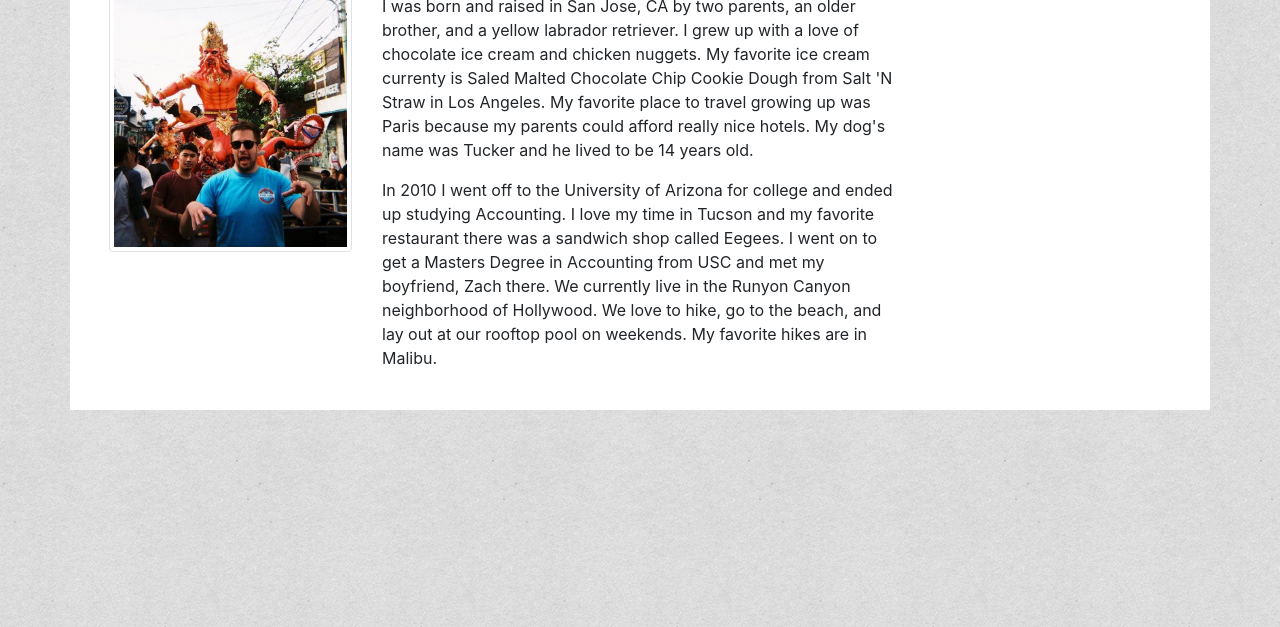
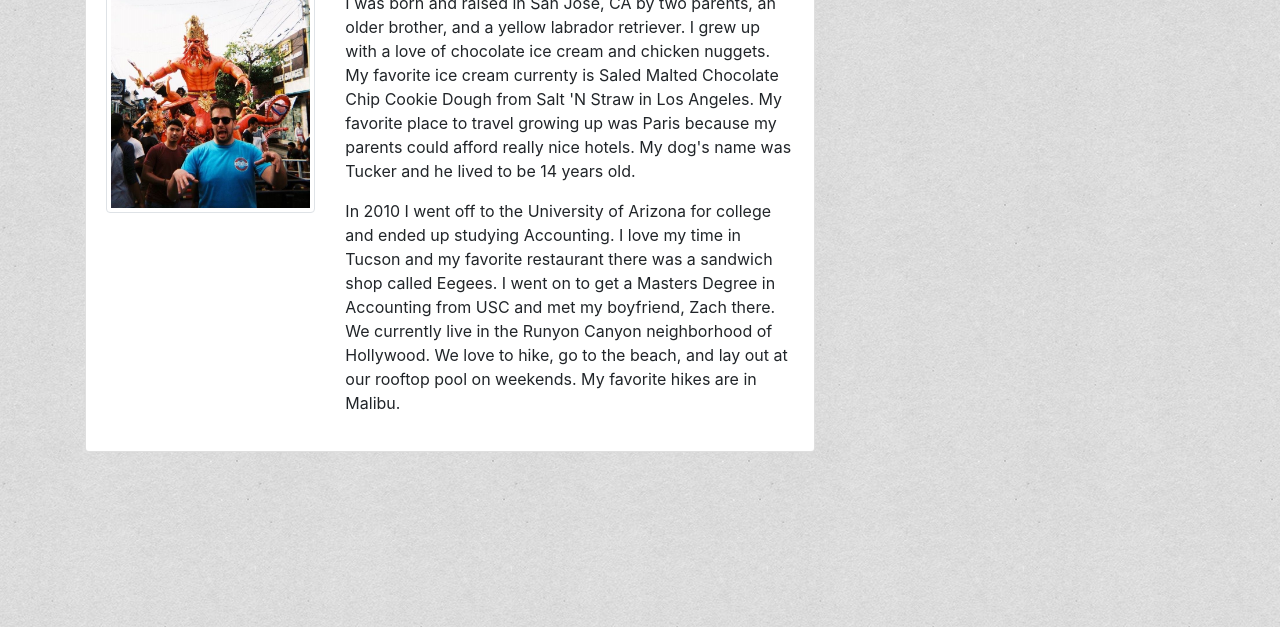
Before and after one commit to briandawkins92/Bootstrap-Portfolio, a plain HTML site: page index.html in a window 1280 px wide. Shown: the part 173-800 px from the top of the page. Drawn offline with nearby package versions, Linux system fonts and the light colour scheme.

Commit message:
made index.html work

```diff
--- a/index.html
+++ b/index.html
@@ -26,32 +26,31 @@
         </div>
 </head>
 <body background="assets/images/background.jpg">
-
         <div class="container">
                         <div class="row">
-                                        <div class="p-4 mb-2 bg-white">
-                                        <div class="container">
+                        <div class="col-8">
+                        <div class="card">
+                        <div class="card-body">
                                         <div class="row">
                                                         <div class="col-8"> <h1 class=about>About Me</h1></div>
                                                         <div class="col-4"> </div>
                                                         </div>
-                                                                </div>
-                        <div class="container">
+
                         <div class="row">
-                        <div class="col-3">
+                        <div class="col-4">
                          <img src="assets/images/biopicBootstrap.jpg" class="img-thumbnail">
                          </div>
-                                        <div class="col-6">
+                         <div class="col-8">
                                         <p class=para>I was born and raised in San Jose, CA by two parents, an older brother, and a yellow labrador retriever. I grew up with a love of chocolate ice cream and chicken nuggets. My favorite ice cream currenty is Saled Malted Chocolate Chip Cookie Dough from Salt 'N Straw in Los Angeles. My favorite place to travel growing up was Paris because my parents could afford really nice hotels. My dog's name was Tucker and he lived to be 14 years old. </p>
                                         <p class=para>In 2010 I went off to the University of Arizona for college and ended up studying Accounting. I love my time in Tucson and my favorite restaurant there was a sandwich shop called Eegees. I went on to get a Masters Degree in Accounting from USC and met my boyfriend, Zach there. We currently live in the Runyon Canyon neighborhood of Hollywood. We love to hike, go to the beach, and lay out at our rooftop pool on weekends. My favorite hikes are in Malibu.</p>
                         </div>
                                 </div>
                                 </div>
-
                       </div>
                       </div>
                 </div>
-                        </Main>
+                </div>
+
     <script src="https://code.jquery.com/jquery-3.2.1.slim.min.js" integrity="sha384-KJ3o2DKtIkvYIK3UENzmM7KCkRr/rE9/Qpg6aAZGJwFDMVNA/GpGFF93hXpG5KkN" crossorigin="anonymous"></script>
     <script src="https://cdnjs.cloudflare.com/ajax/libs/popper.js/1.12.9/umd/popper.min.js" integrity="sha384-ApNbgh9B+Y1QKtv3Rn7W3mgPxhU9K/ScQsAP7hUibX39j7fakFPskvXusvfa0b4Q" crossorigin="anonymous"></script>
     <script src="https://maxcdn.bootstrapcdn.com/bootstrap/4.0.0/js/bootstrap.min.js" integrity="sha384-JZR6Spejh4U02d8jOt6vLEHfe/JQGiRRSQQxSfFWpi1MquVdAyjUar5+76PVCmYl" crossorigin="anonymous"></script>
```
Lines whose indentation alone changed are shown as unchanged.
